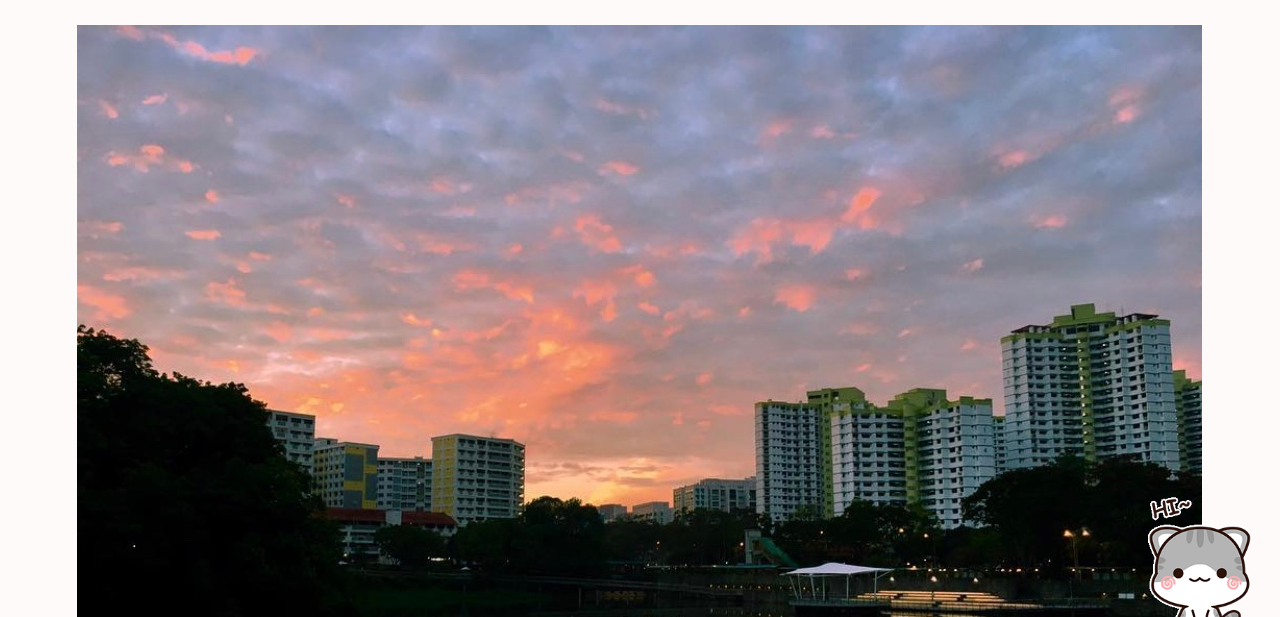
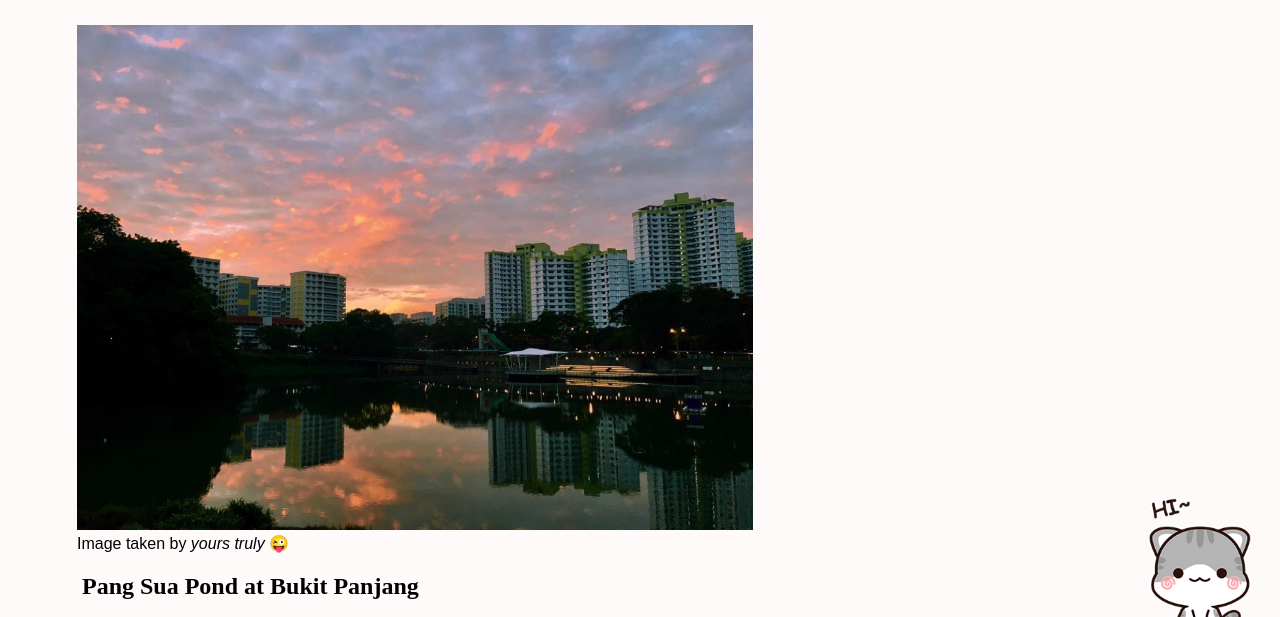
Before and after one commit to batbatbloop/nurbatrisyia.github.io, a plain HTML site: page index.html in a window 1280 px wide. Shown: the part 153-770 px from the top of the page. Drawn offline with Linux system fonts and the light colour scheme.

Commit message:
Update index.html

```diff
--- a/index.html
+++ b/index.html
@@ -58,7 +58,7 @@ li a:hover:not(.active) {
 <div id="top" style="padding:37px;margin-top:37px;background-color:#FFFAFA;height:1300px;">
 	<h1 style="font-family:apple chancery;font-size:42px;padding-left:71px;">Hidden Beauty: Pang Sua Pond</h1>
 	<figure>
-		<img src="sunset.jpg" alt="Pang Sua Pond at sunset width=60%">
+		<img src="sunset.jpg" alt="Pang Sua Pond at sunset" width=60%">
 		<figcaption style="font-family:arial;"> Image taken by <i>yours truly</i> &#128540</figcaption>
 	</figure>
 	<h2 style="font-family:arial rounded mt bold;padding-left:45px;">Pang Sua Pond at Bukit Panjang</h2>
```
